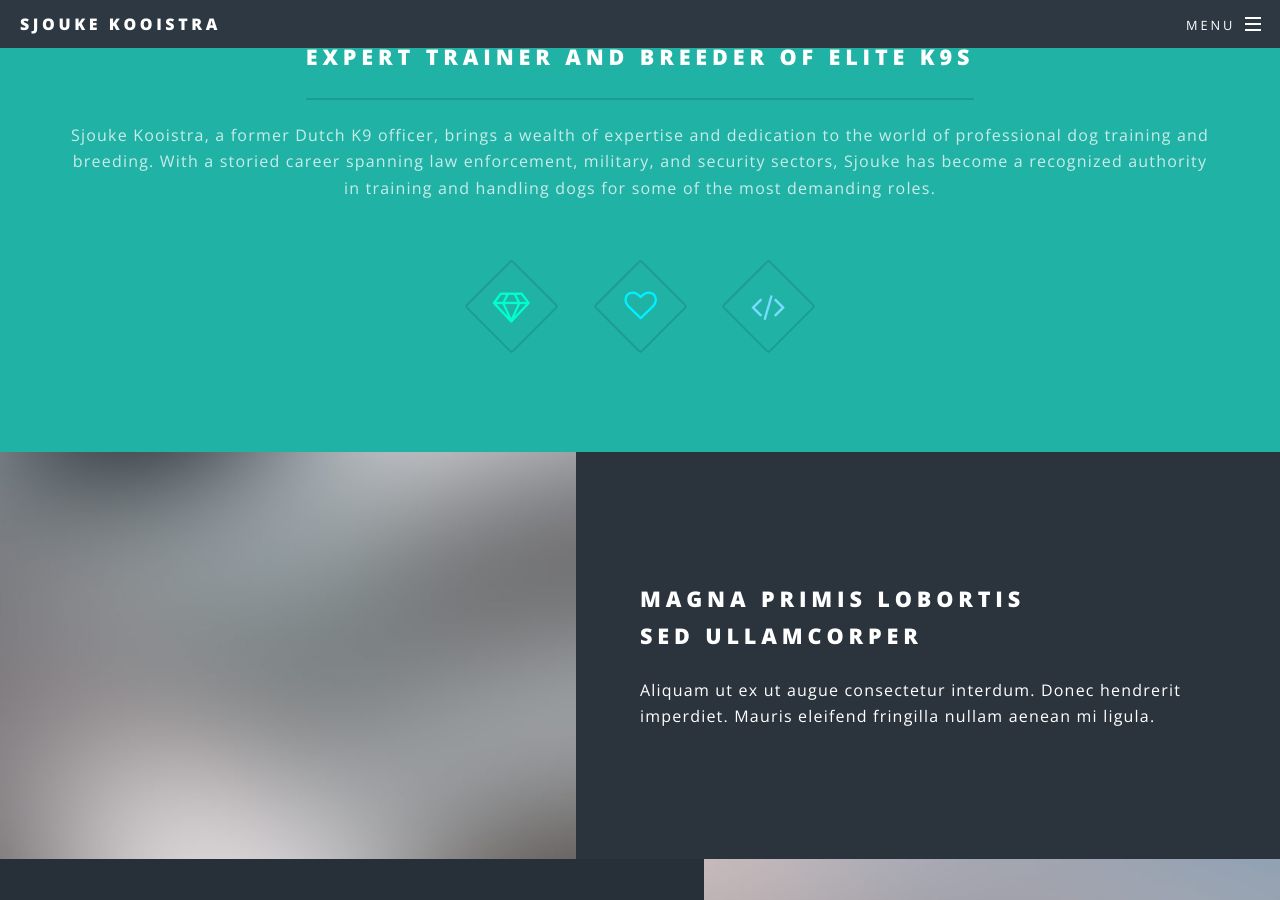
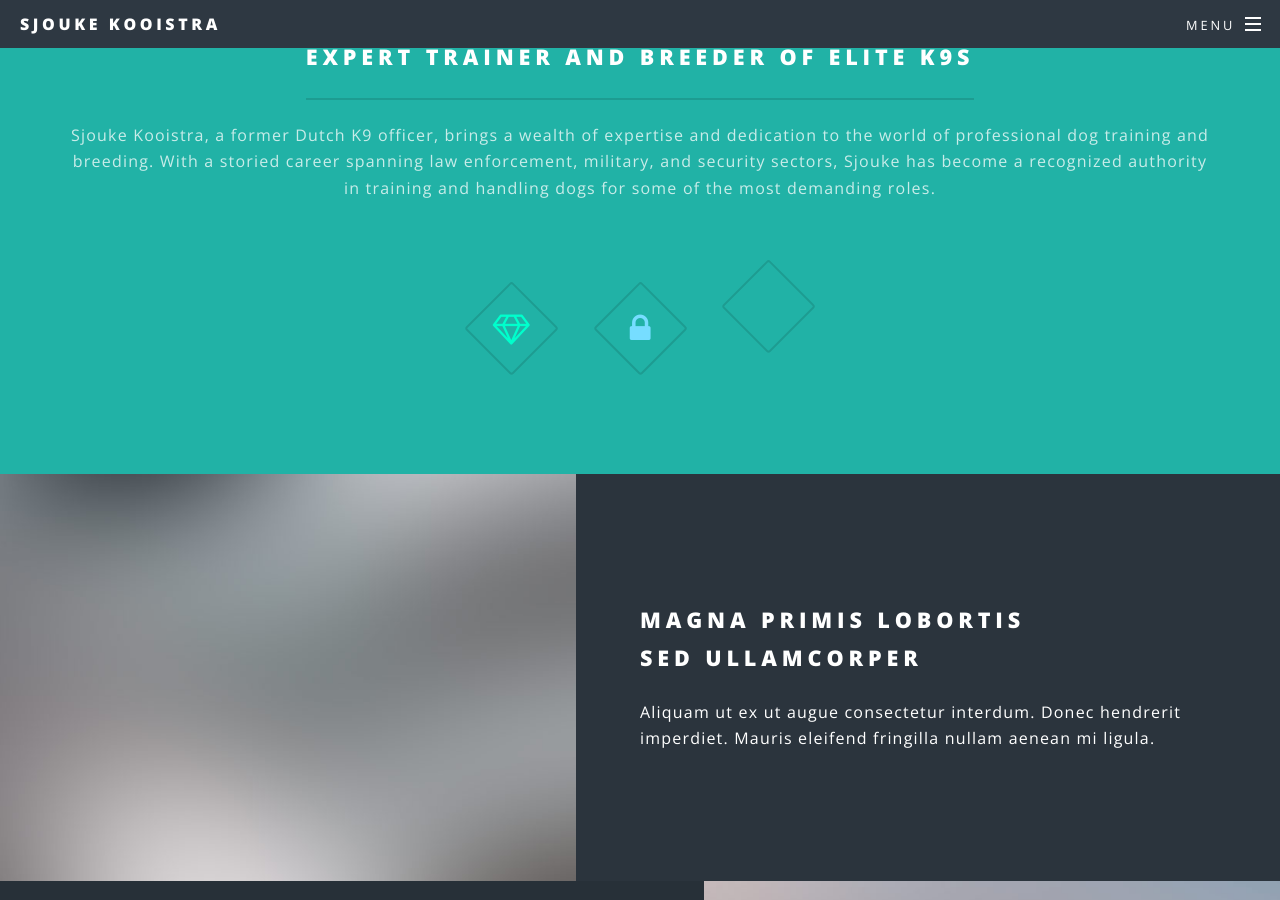
Before and after one commit to Gao921010/Gao921010.github.io, a Jekyll site: the page built from index.html, in a window 1280 px wide and 900 px high, scrolled down 996 px. Built offline with Jekyll 4.4.1, drawn with Linux system fonts in a browser that asks for light colours.

Commit message:
Update index.html
change icon

```diff
--- a/index.html
+++ b/index.html
@@ -23,8 +23,8 @@
 							</header>
 							<ul class="icons major">
 								<li><span class="icon fa-diamond major style1"><span class="label">Lorem</span></span></li>
-								<li><span class="icon fa-heart-o major style2"><span class="label">Ipsum</span></span></li>
-								<li><span class="icon fa-code major style3"><span class="label">Dolor</span></span></li>
+								<li><span class="icon fa-lock major style3"><span class="label">Security</span></span></li>
+								<li><span class="icon fa-user-shield major style3"><span class="label">Military</span></span></li>
 							</ul>
 						</div>
 					</section>
```
